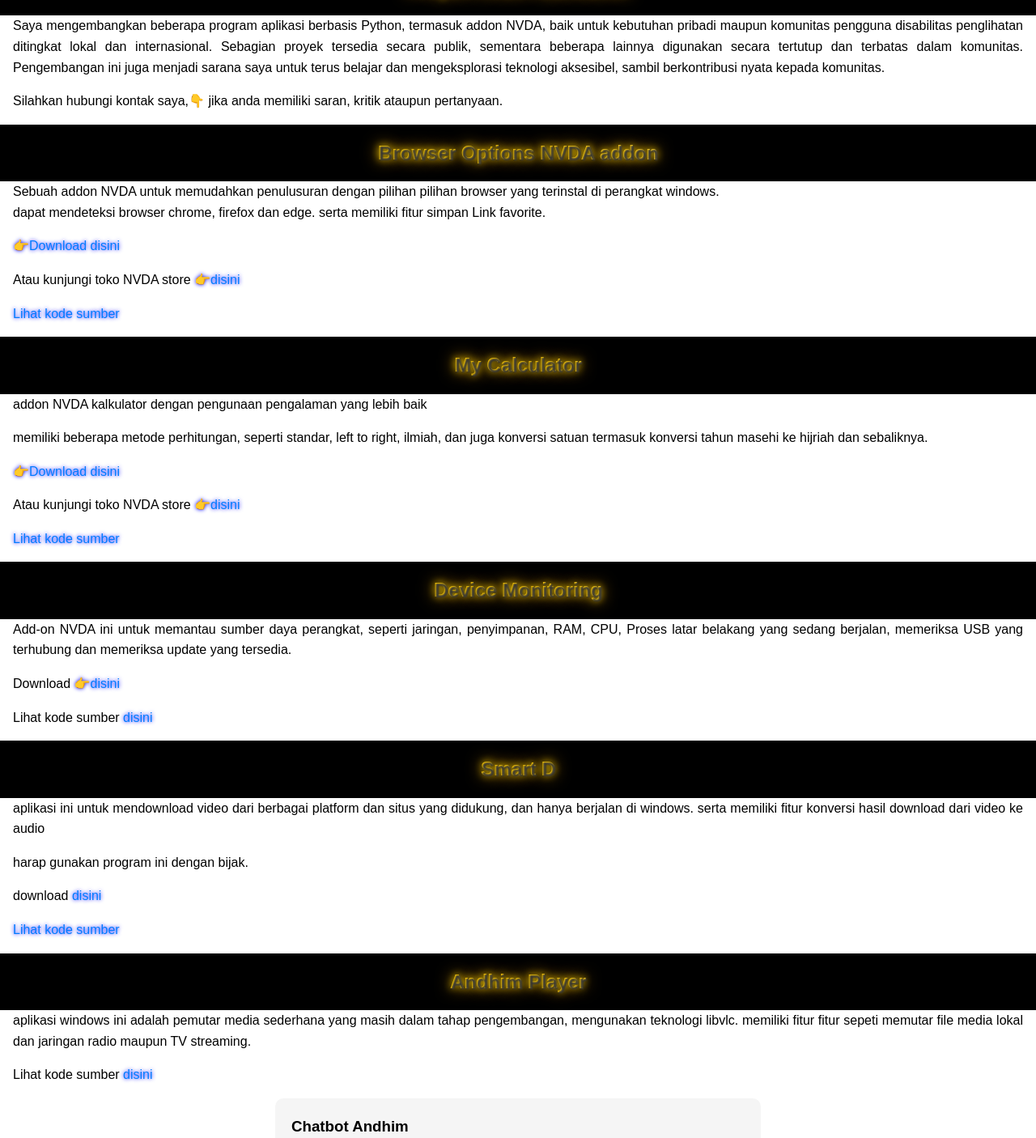
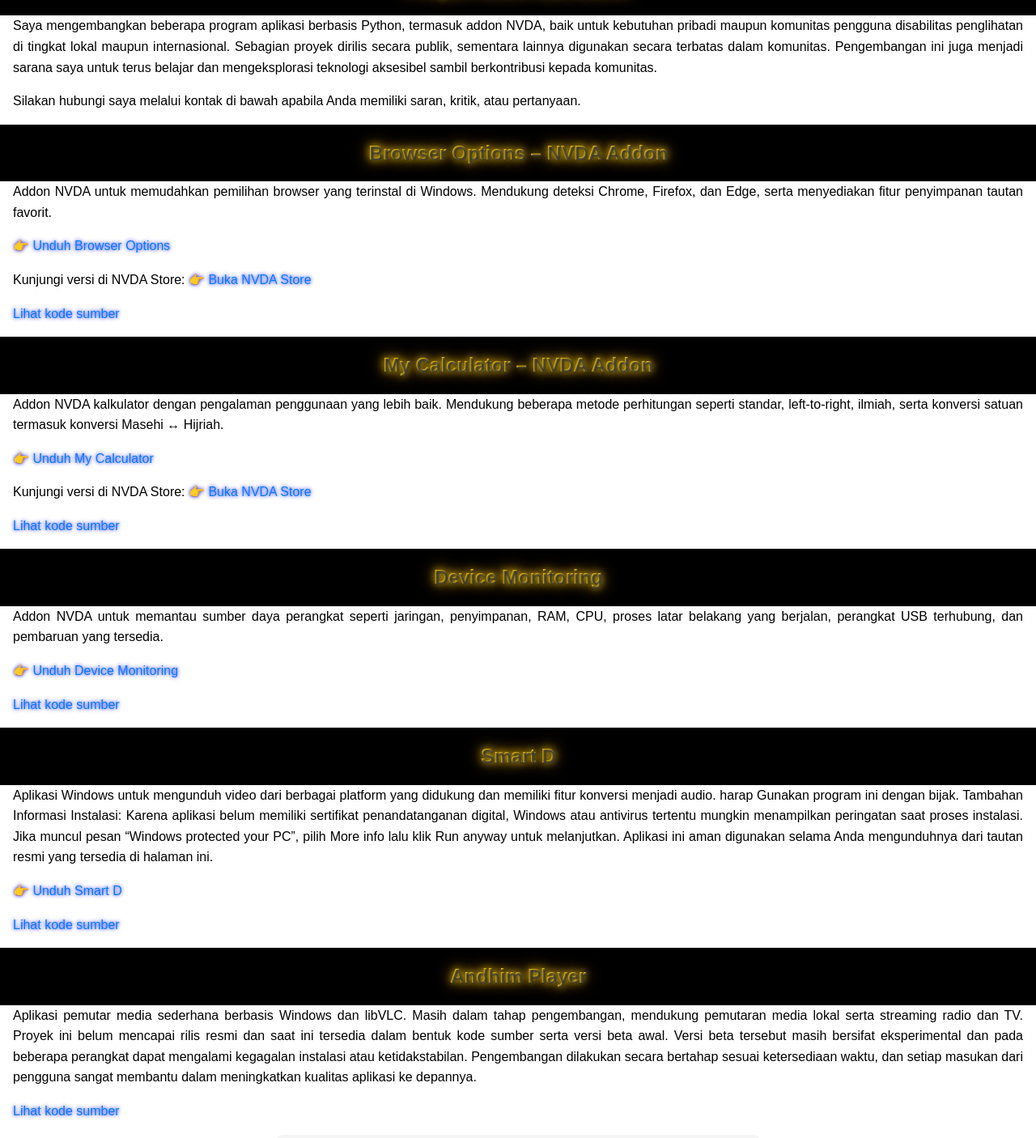
Before and after one commit to AndhiMardianto/andhim.net, a Next.js app: page /proyek in a window 1280 px wide. Shown: the part 532-1938 px from the top of the page at 81% size. Built offline with nearby package versions, Linux system fonts and the light colour scheme.

Commit message:
perbaikan deskripsi

```diff
--- a/pages/index.js
+++ b/pages/index.js
@@ -61,9 +61,7 @@
       <Navbar />
       <FotoNama />
       <main>
-<p>Saya Andhi Mardianto (Andhim), hobi programmer dan digital marketer dari Pekanbaru, Indonesia, dengan minat dalam teknologi, pengembangan aplikasi inklusif, dan berbagai proyek digital.</p>
-<p>Halaman ini menjadi pusat navigasi karya digital saya mulai dari <a href="https://andhim.net/proyek/">proyek perangkat lunak,</a> tulisan <a href="https://blog.andhim.net">blog,</a> hingga bisnis dalam satu ekosistem.</p>
-
+<p>Saya Andhi Mardianto (Andhim), seorang programmer dan digital marketer asal Pekanbaru, Indonesia, dengan ketertarikan pada teknologi, pengembangan aplikasi inklusif, dan berbagai proyek digital.</p> <p>Halaman ini menjadi pusat navigasi untuk seluruh karya saya, mulai dari <a href="https://andhim.net/proyek/">proyek perangkat lunak</a>, tulisan di <a href="https://blog.andhim.net">blog</a>, hingga aktivitas bisnis yang terhubung dalam satu ekosistem.</p>
       <BisnisSection />
         <h2>Kontak & Sosial Media</h2>
         <Contact />
--- a/pages/proyek.js
+++ b/pages/proyek.js
@@ -65,46 +65,144 @@
       <Navbar2 />
 <main>
   <div className={styles.garisHeading}>
-<h1> Proyek Andhi Mardianto    </h1>
+    <h1>Proyek Andhi Mardianto</h1>
   </div>
-<p>Saya mengembangkan beberapa program aplikasi berbasis Python, termasuk addon NVDA, baik untuk kebutuhan pribadi maupun komunitas pengguna disabilitas penglihatan  ditingkat lokal dan internasional. Sebagian proyek tersedia secara publik, sementara beberapa lainnya digunakan secara tertutup dan terbatas dalam komunitas. Pengembangan ini juga menjadi sarana saya untuk terus belajar dan mengeksplorasi teknologi aksesibel, sambil berkontribusi nyata kepada komunitas.</p>
-<p>Silahkan hubungi kontak saya,👇 jika anda memiliki saran, kritik ataupun pertanyaan.</p>
+
+  <p>
+    Saya mengembangkan beberapa program aplikasi berbasis Python, termasuk addon NVDA,
+    baik untuk kebutuhan pribadi maupun komunitas pengguna disabilitas penglihatan di
+    tingkat lokal maupun internasional. Sebagian proyek dirilis secara publik, sementara
+    lainnya digunakan secara terbatas dalam komunitas. Pengembangan ini juga menjadi
+    sarana saya untuk terus belajar dan mengeksplorasi teknologi aksesibel sambil
+    berkontribusi kepada komunitas.
+  </p>
+
+  <p>
+    Silakan hubungi saya melalui kontak di bawah apabila Anda memiliki saran, kritik,
+    atau pertanyaan.
+  </p>
+
+  {/* =======================================
+      Browser Options
+  ======================================== */}
   <div className={styles.garisHeading}>
-<h2>Browser Options  NVDA addon </h2>
+    <h2>Browser Options – NVDA Addon</h2>
   </div>
-<p>Sebuah addon NVDA untuk memudahkan penulusuran dengan pilihan pilihan browser yang terinstal di perangkat windows. <br />
-dapat mendeteksi browser chrome, firefox dan edge. serta memiliki fitur simpan Link favorite. </p>
-<p><a href="https://github.com/AndhiMardianto/browserOptions/releases/download/v1.2.1/browserOptions-1.2.1.nvda-addon">👉Download disini</a></p>
-<p> Atau kunjungi toko NVDA store <a href="https://nvda-addons.org/addon.php?id=418">👉disini</a></p>
-<p><a href="https://github.com/AndhiMardianto/browserOptions/">Lihat kode sumber</a></p>
+
+  <p>
+    Addon NVDA untuk memudahkan pemilihan browser yang terinstal di Windows.
+    Mendukung deteksi Chrome, Firefox, dan Edge, serta menyediakan fitur penyimpanan
+    tautan favorit.
+  </p>
+
+  <p>
+    <a href="https://github.com/AndhiMardianto/browserOptions/releases/download/v1.2.1/browserOptions-1.2.1.nvda-addon">
+      👉 Unduh Browser Options
+    </a>
+  </p>
+
+  <p>
+    Kunjungi versi di NVDA Store:&nbsp;
+    <a href="https://nvda-addons.org/addon.php?id=418">👉 Buka NVDA Store</a>
+  </p>
+
+  <p>
+    <a href="https://github.com/AndhiMardianto/browserOptions/">Lihat kode sumber</a>
+  </p>
+
+  {/* =======================================
+      My Calculator
+  ======================================== */}
   <div className={styles.garisHeading}>
-<h2>My Calculator </h2>
+    <h2>My Calculator – NVDA Addon</h2>
   </div>
-<p>addon NVDA kalkulator dengan pengunaan pengalaman yang lebih baik </p>
-<p>memiliki beberapa metode perhitungan, seperti standar, left to right, ilmiah, dan juga konversi satuan termasuk konversi tahun masehi ke hijriah dan sebaliknya.</p>
-<p><a href="https://github.com/AndhiMardianto/MyCalculator/releases/download/v2.2.1/myCalculator-2.2.1.nvda-addon"> 👉Download disini</a></p>
-<p> Atau kunjungi toko NVDA store <a href="https://nvda-addons.org/addon.php?id=419"> 👉disini</a></p>
-<p><a href="https://github.com/AndhiMardianto/MyCalculator/">Lihat kode sumber</a></p>
+
+  <p>
+    Addon NVDA kalkulator dengan pengalaman penggunaan yang lebih baik. Mendukung
+    beberapa metode perhitungan seperti standar, left-to-right, ilmiah, serta konversi
+    satuan termasuk konversi Masehi ↔ Hijriah.
+  </p>
+
+  <p>
+    <a href="https://github.com/AndhiMardianto/MyCalculator/releases/download/v2.2.1/myCalculator-2.2.1.nvda-addon">
+      👉 Unduh My Calculator
+    </a>
+  </p>
+
+  <p>
+    Kunjungi versi di NVDA Store:&nbsp;
+    <a href="https://nvda-addons.org/addon.php?id=419">👉 Buka NVDA Store</a>
+  </p>
+
+  <p>
+    <a href="https://github.com/AndhiMardianto/MyCalculator/">Lihat kode sumber</a>
+  </p>
+
+  {/* =======================================
+      Device Monitoring
+  ======================================== */}
   <div className={styles.garisHeading}>
     <h2>Device Monitoring</h2>
   </div>
-<p>Add-on NVDA ini untuk memantau sumber daya perangkat, seperti jaringan, penyimpanan, RAM, CPU, Proses latar belakang yang sedang berjalan, memeriksa USB yang terhubung  dan memeriksa update yang tersedia.</p>
-<p>Download <a href="https://github.com/AndhiMardianto/device-monitoring/releases/download/v1/deviceMonitoring-1.0.0.nvda-addon">👉disini</a></p>
-<p>Lihat kode sumber <a href="https://github.com/AndhiMardianto/device-monitoring/">disini</a></p>
 
+  <p>
+    Addon NVDA untuk memantau sumber daya perangkat seperti jaringan, penyimpanan, RAM,
+    CPU, proses latar belakang yang berjalan, perangkat USB terhubung, dan pembaruan
+    yang tersedia.
+  </p>
+
+  <p>
+    <a href="https://github.com/AndhiMardianto/device-monitoring/releases/download/v1/deviceMonitoring-1.0.0.nvda-addon">
+      👉 Unduh Device Monitoring
+    </a>
+  </p>
+
+  <p>
+    <a href="https://github.com/AndhiMardianto/device-monitoring/">Lihat kode sumber</a>
+  </p>
+
+  {/* =======================================
+      Smart D
+  ======================================== */}
   <div className={styles.garisHeading}>
     <h2>Smart D</h2>
   </div>
-<p> aplikasi ini untuk mendownload video dari berbagai platform dan situs yang didukung, dan hanya berjalan di windows. serta  memiliki fitur konversi  hasil download dari video ke audio</p>
-<p>harap gunakan program ini dengan bijak.</p>
-<p> download <a href="https://github.com/AndhiMardianto/Smart-D/releases/download/v1.0.0/Smart-D-Setup.exe">disini</a></p>
-<p><a href="https://github.com/AndhiMardianto/Smart-D/">Lihat kode sumber</a></p>
 
+  <p>
+    Aplikasi Windows untuk mengunduh video dari berbagai platform yang didukung dan
+    memiliki fitur konversi  menjadi audio. harap Gunakan program ini dengan bijak.
+    Tambahan Informasi Instalasi:
+Karena aplikasi belum memiliki sertifikat penandatanganan digital, Windows atau antivirus tertentu mungkin menampilkan peringatan saat proses instalasi. Jika muncul pesan “Windows protected your PC”, pilih More info lalu klik Run anyway untuk melanjutkan. Aplikasi ini aman digunakan selama Anda mengunduhnya dari tautan resmi yang tersedia di halaman ini.
+  </p>
+
+  <p>
+    <a href="https://github.com/AndhiMardianto/Smart-D/releases/download/v1.0.0/Smart-D-Setup.exe">
+      👉 Unduh Smart D
+    </a>
+  </p>
+
+  <p>
+    <a href="https://github.com/AndhiMardianto/Smart-D/">Lihat kode sumber</a>
+  </p>
+
+  {/* =======================================
+      Andhim Player
+  ======================================== */}
   <div className={styles.garisHeading}>
     <h2>Andhim Player</h2>
   </div>
-<p> aplikasi windows ini adalah pemutar media sederhana yang masih dalam tahap pengembangan,  mengunakan teknologi libvlc. memiliki fitur fitur sepeti memutar file media lokal dan jaringan radio maupun TV streaming.</p>
-<p> Lihat kode sumber <a href="https://github.com/AndhiMardianto/AndhimPlayer/">disini</a></p>
+
+  <p>
+    Aplikasi pemutar media sederhana berbasis Windows dan libVLC. Masih dalam tahap
+    pengembangan, mendukung pemutaran media lokal serta streaming radio dan TV.
+    Proyek ini belum mencapai rilis resmi dan saat ini tersedia dalam bentuk kode sumber serta versi beta awal. Versi beta tersebut masih bersifat eksperimental dan pada beberapa perangkat dapat mengalami kegagalan instalasi atau ketidakstabilan. Pengembangan dilakukan secara bertahap sesuai ketersediaan waktu, dan setiap masukan dari pengguna sangat membantu dalam meningkatkan kualitas aplikasi ke depannya.
+  </p>
+
+  <p>
+    <a href="https://github.com/AndhiMardianto/AndhimPlayer/">Lihat kode sumber</a>
+  </p>
+
+  {/* Widgets & Komponen Tambahan */}
   <ChatWidget />
   <BisnisSection />
 
```
Lines whose indentation alone changed are shown as unchanged.
